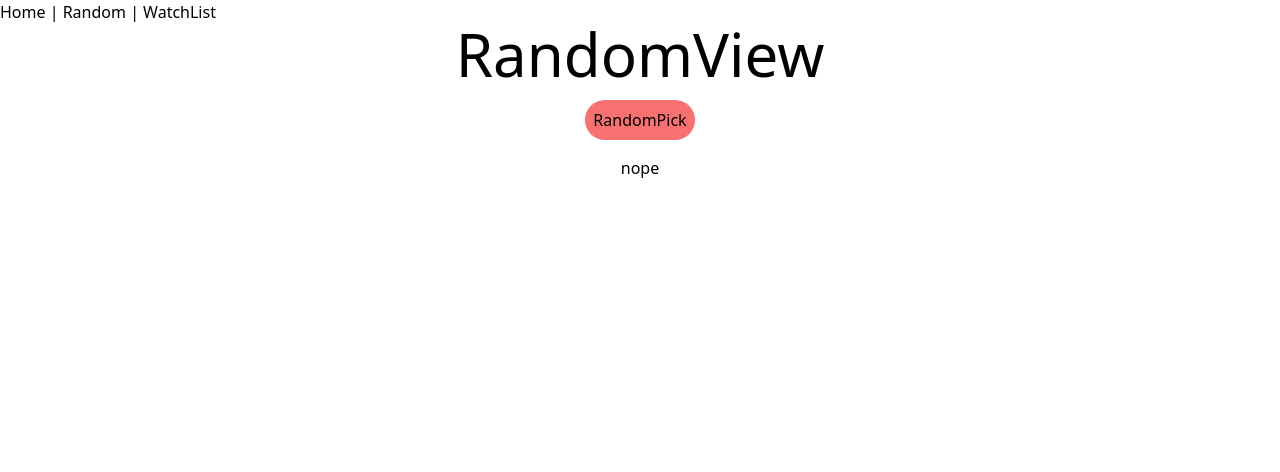
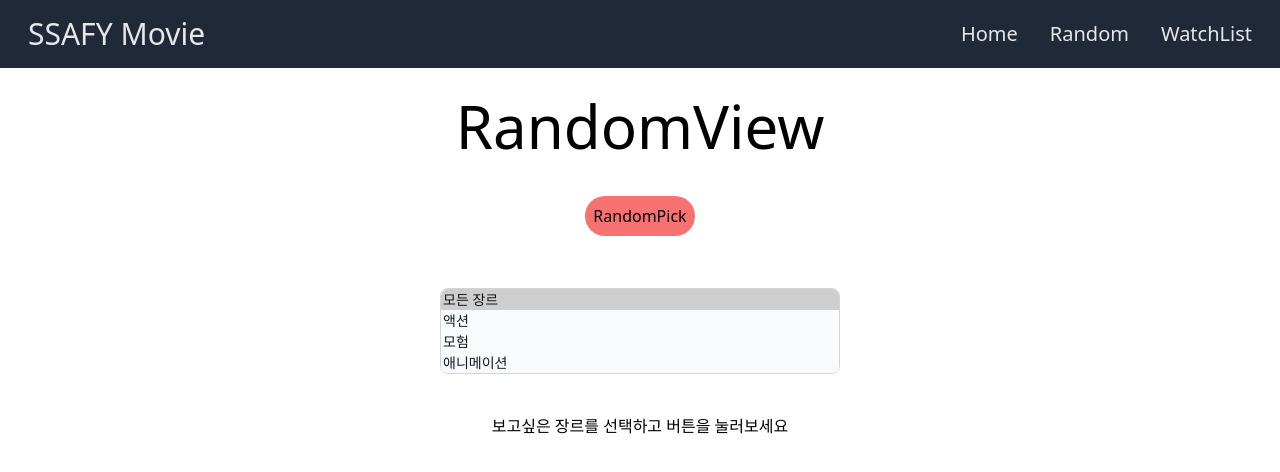
Before and after one commit to Eunyeol-Lucas/ssafy-pjt, a Vue app: page /random in a window 1280 px wide. Shown: the top 472 px of the page. Built offline with nearby package versions, Linux system fonts and the light colour scheme.

Commit message:
Feat: nav bar, 장르랜덤추천 기능

```diff
--- a/src/App.vue
+++ b/src/App.vue
@@ -1,10 +1,25 @@
 <template>
   <div id="app">
-    <nav>
-      <router-link :to="{ name: 'home' }">Home</router-link> |
-      <router-link :to="{ name: 'random' }">Random</router-link> |
-      <router-link :to="{ name: 'watchList' }">WatchList</router-link>
-    </nav>
+		<nav class="py-4 px-7 bg-gray-800">
+			<div class="container flex flex-wrap justify-between items-center mx-auto">
+				<a href="#" class="flex items-center">
+					<router-link class='text-gray-200 self-center text-3xl' :to="{ name: 'home' }">SSAFY Movie</router-link>
+				</a>
+				<div class="block w-auto" id="mobile-menu">
+					<ul class="flex flex-row space-x-8">
+						<li>
+							<router-link class='text-gray-200 text-xl' :to="{ name: 'home' }">Home</router-link>
+						</li>
+						<li>
+							<router-link class='text-gray-200 text-xl' :to="{ name: 'random' }">Random</router-link>
+						</li>
+						<li>
+							<router-link class='text-gray-200 text-xl' :to="{ name: 'watchList' }">WatchList</router-link>
+						</li>
+					</ul>
+				</div>
+			</div>
+		</nav>
     <router-view />
   </div>
 </template>
--- a/src/views/HomeView.vue
+++ b/src/views/HomeView.vue
@@ -1,7 +1,7 @@
 <template>
   <div class="flex flex-col justify-center">
-		<p class='text-6xl inline-flex justify-center'>HomeView</p>
-		<div class="grid grid-cols-4 gap-4 p-7">
+		<p class='text-6xl inline-flex justify-center mt-7'>HomeView</p>
+		<div class="grid grid-cols-4 gap-4 m-7">
 			<MovieCard
 			v-for="movie in movies"
 			:key="movie.url"
--- a/src/views/RandomView.vue
+++ b/src/views/RandomView.vue
@@ -1,15 +1,40 @@
 <template>
-  <div class="flex flex-col justify-center gap-y-4">
-		<p class='text-6xl inline-flex justify-center'>RandomView</p>
-		<div class="flex justify-center">
+  <div class="flex flex-col justify-center gap-y-7">
+		<p class='text-6xl inline-flex justify-center mt-7'>RandomView</p>
+		<div class="flex justify-center p-3">
 			<button @click='fetchMovies' class='bg-red-400 rounded-full p-2'>RandomPick</button>
 		</div>
+		<div class="flex flex-row justify-center p-3">
+			<select @click='getGenre' multiple id="countries_multiple" style='width: 400px;' class="bg-gray-50 border border-gray-300 text-gray-900 text-sm rounded-lg focus:ring-blue-500 focus:border-blue-500 block">
+				<option selected>모든 장르</option>
+				<option value="28">액션</option>
+				<option value="12">모험</option>
+				<option value="16">애니메이션</option>
+				<option value="35">코미디</option>
+				<option value="80">범죄</option>
+				<option value="99">다큐멘터리</option>
+				<option value="18">드라마</option>
+				<option value="10751">가족</option>
+				<option value="14">판타지</option>
+				<option value="36">역사</option>
+				<option value="27">공포</option>
+				<option value="10402">음악</option>
+				<option value="9648">미스터리</option>
+				<option value="10749">로맨스</option>
+				<option value="878">SF</option>
+				<option value="10770">TV 영화</option>
+				<option value="53">스릴러</option>
+				<option value="10752">전쟁</option>
+				<option value="37">서부</option>
+			</select>
+		</div>
+
 		<div class="flex justify-center">
 			<MovieCard
 			v-if='show'
 			:movie="movie"
 			/>
-			<p v-else>nope<p/>
+			<p v-else>보고싶은 장르를 선택하고 버튼을 눌러보세요<p/>
 		</div>
 
 	</div>
@@ -28,24 +53,40 @@ export default {
 	data: function() {
 		return {
 			show: false,
-			movie: {}
+			movie: {},
+			genre: ''
 		}
 	},
 	methods: {
 		async fetchMovies() {
-			const PATH = 'movie/popular'
+			const PATH = `discover/movie`
 			const API_KEY = process.env.VUE_APP_API_KEY
 			const BASR_URL = process.env.VUE_APP_TMDB_BASE_URL + PATH
 			const params = {
 				api_key: API_KEY,
 				language: 'ko',
-				region: 'KR'
+				with_genres: this.genre
 			}
 			const response = await axios.get(BASR_URL, { params })
 			console.log(response)
 			const result = _.sample(response.data.results)
 			this.movie=result
 			this.show=true
+		},
+		async fetchGenres() {
+			const PATH = 'genre/movie/list'
+			const API_KEY = process.env.VUE_APP_API_KEY
+			const BASR_URL = process.env.VUE_APP_TMDB_BASE_URL + PATH
+			const params = {
+				api_key: API_KEY,
+				language: 'ko',
+			}
+			const response = await axios.get(BASR_URL, { params })
+			console.log(response)
+		},
+		getGenre(e) {
+			this.genre = e.target.value
+			console.log(this.genre)
 		}
 	}
 };
```
